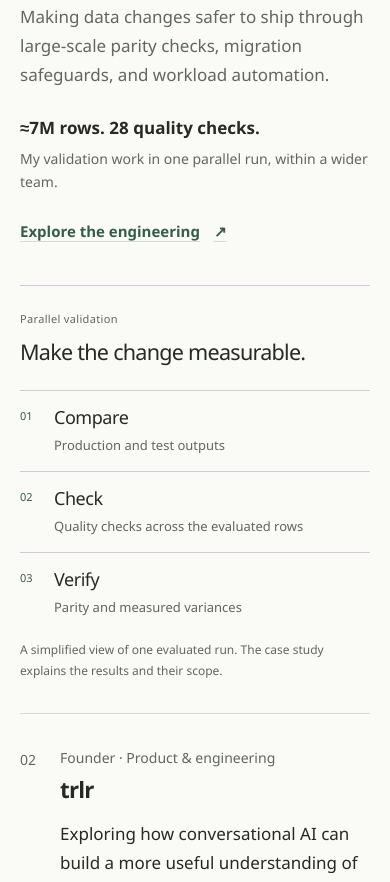
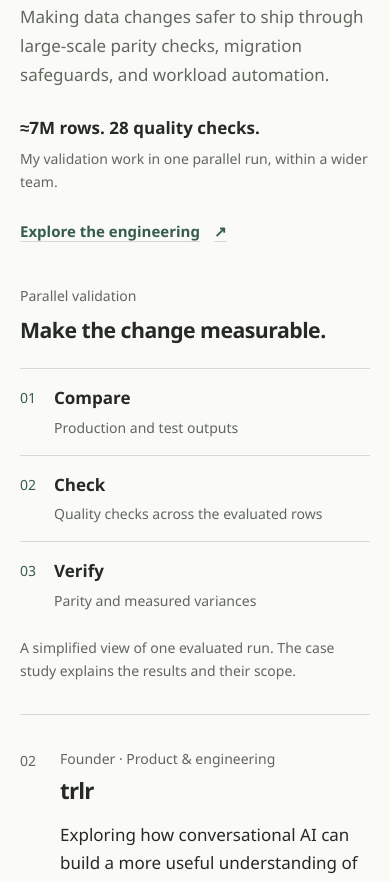
Before and after one commit to the-anantkumar/portfolio, an Astro site: page / in a window 390 px wide. Shown: the part 596-1478 px from the top of the page. Built offline with nearby package versions, Linux system fonts and the light colour scheme; Astro itself is replaced by a stand-in of ours.

Commit message:
style: present public workflows as open readable diagrams

```diff
--- a/src/components/ProjectVisual.astro
+++ b/src/components/ProjectVisual.astro
@@ -95,137 +95,114 @@ const outline = kind === "portfolio" ? undefined : outlines[kind];
   .project-visual {
     container-type: inline-size;
     margin: 0;
-    padding: 28px;
+    padding: 0;
     width: 100%;
-    height: auto;
-    min-height: 0;
     color: var(--ink);
-    background: linear-gradient(145deg, #b88fcb0b, #b88fcb02);
-    border: 1px solid var(--line);
-    border-radius: 12px;
-    overflow: hidden;
   }
   .visual-label {
     display: block;
-    font: 11px/1.6 var(--mono);
-    letter-spacing: 0.03em;
+    font: 500 var(--text-support)/1.6 var(--sans);
     color: var(--muted);
   }
   .visual-title {
-    font: 500 clamp(1.35rem, 2.8cqi, 1.65rem)/1.3 var(--display);
-    letter-spacing: -0.035em;
-    margin-top: 10px;
-    max-width: 24ch;
+    font: 600 calc(var(--text-body) * 1.25)/1.35 var(--display);
+    letter-spacing: -0.025em;
+    margin-top: var(--space-1);
+    max-width: 26ch;
     text-wrap: balance;
   }
   .workflow-steps {
     list-style: none;
-    margin: 28px 0 22px;
+    margin: var(--space-3) 0;
     padding: 0;
     display: grid;
     grid-template-columns: repeat(3, minmax(0, 1fr));
-    gap: 20px;
+    gap: var(--space-2);
   }
   .workflow-steps li {
     min-width: 0;
-    border-top: 1px solid #8c6fa55c;
-    padding-top: 12px;
+    border-top: 1px solid var(--line);
+    padding-top: var(--space-2);
   }
   .workflow-number {
     display: block;
-    font: 11px/1.5 var(--mono);
+    font: 500 var(--text-support)/1.5 var(--sans);
     color: var(--accent);
-    margin-bottom: 12px;
+    margin-bottom: var(--space-1);
+    font-variant-numeric: tabular-nums;
   }
   .workflow-steps strong {
-    font: 500 18px/1.3 var(--display);
-    letter-spacing: -0.025em;
+    font: 600 var(--text-body)/1.4 var(--display);
   }
   .workflow-steps p {
-    font-size: 13px;
+    font-size: var(--text-support);
     line-height: 1.65;
-    margin-top: 7px;
+    margin-top: var(--space-1);
     color: var(--muted);
   }
   figcaption {
-    font-size: 12px;
-    line-height: 1.7;
+    font-size: var(--text-support);
+    line-height: 1.65;
     color: var(--muted);
-    max-width: 65ch;
+    max-width: 62ch;
   }
   .portfolio-paths {
-    margin: 24px 0 22px;
+    margin: var(--space-3) 0;
     display: grid;
-    gap: 19px;
+    gap: var(--space-3);
   }
   .portfolio-path {
-    padding-left: 15px;
-    border-left: 1px solid #8c6fa55c;
+    padding-top: var(--space-2);
+    border-top: 1px solid var(--line);
   }
   .portfolio-path > strong {
     display: block;
-    font: 500 18px/1.4 var(--display);
-    margin-block: 6px;
+    font: 600 var(--text-body)/1.4 var(--display);
+    margin-block: var(--space-1);
   }
   .path-status {
-    font: 10px/1.5 var(--mono);
+    font: 500 var(--text-support)/1.5 var(--sans);
     color: var(--accent);
-    letter-spacing: 0.04em;
   }
   .portfolio-path p {
-    font-size: 13px;
-    line-height: 1.7;
+    font-size: var(--text-support);
+    line-height: 1.65;
   }
   .path-detail {
     display: block;
-    font-size: 12px;
-    line-height: 1.7;
-    margin-top: 6px;
+    font-size: var(--text-support);
+    line-height: 1.65;
+    margin-top: var(--space-1);
     color: var(--muted);
   }
   .path-experimental {
-    border-left-style: dashed;
+    border-top-style: dashed;
   }
-  :global(.featured-project) > .project-visual {
-    padding: 0 0 0 28px;
-    border: 0;
-    border-left: 1px solid #8c6fa55c;
-    border-radius: 0;
-    background: transparent;
+  @container (min-width: 600px) {
+    .portfolio-paths {
+      grid-template-columns: repeat(3, minmax(0, 1fr));
+    }
   }
   @container (max-width: 360px) {
     .workflow-steps {
       grid-template-columns: 1fr;
       gap: 0;
-      margin-top: 24px;
     }
     .workflow-steps li {
       display: grid;
       grid-template-columns: 26px minmax(0, 1fr);
-      gap: 8px;
-      padding-block: 14px;
+      gap: var(--space-1);
+      padding-block: var(--space-2);
     }
     .workflow-steps li:last-child {
       padding-bottom: 0;
     }
     .workflow-number {
-      margin-top: 3px;
+      margin-top: 2px;
       margin-bottom: 0;
     }
     .workflow-steps p {
       margin-top: 4px;
     }
   }
-  @media (max-width: 600px) {
-    .project-visual {
-      padding: 22px;
-    }
-  }
-  @media (max-width: 700px) {
-    :global(.featured-project) > .project-visual {
-      padding: 24px 0 0;
-      border-left: 0;
-      border-top: 1px solid #8c6fa55c;
-    }
-  }
 </style>
```
